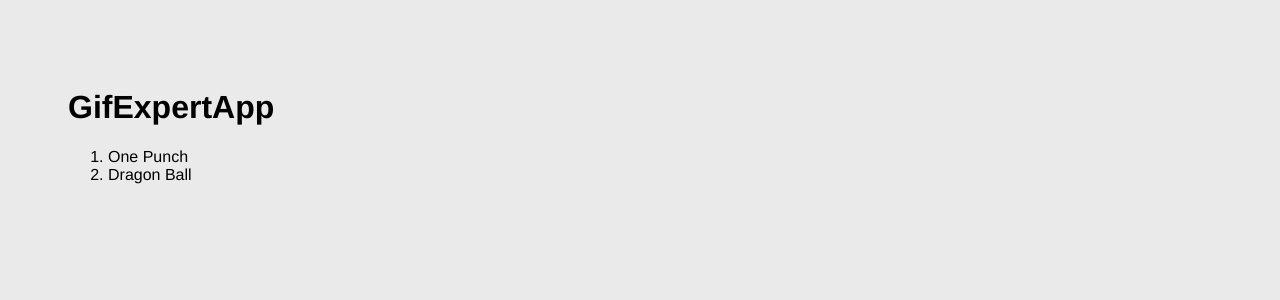
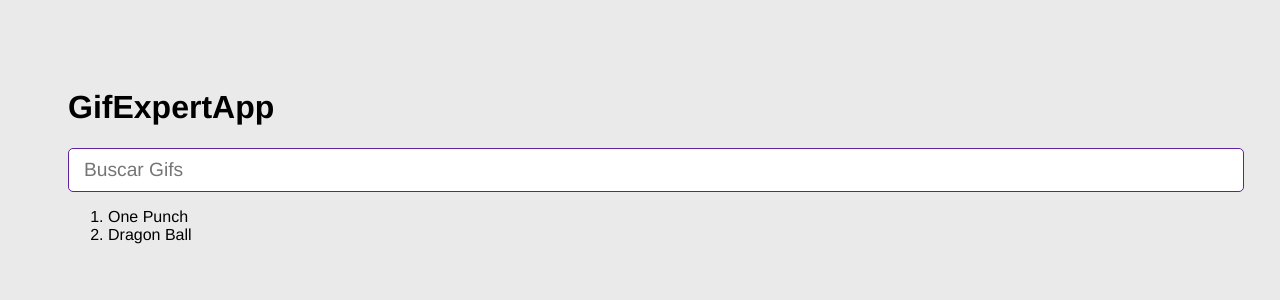
Before and after one commit to gustavcaves/gif-expert-app-fh, a React (Vite) app: page / in a window 1280 px wide. Shown: the top 300 px of the page. Built offline with nearby package versions, Linux system fonts and the light colour scheme.

Commit message:
updating

```diff
--- a/src/GifExpertApp.jsx
+++ b/src/GifExpertApp.jsx
@@ -1,14 +1,21 @@
 import { useState } from 'react';
 
 import React from 'react'
+import { AddCategory } from './components/AddCategory';
 
 export const GifExpertApp = () => {
 
     const [categories, setCategories] = useState(['One Punch', 'Dragon Ball']);
-    const [categories2, setCategories2] = useState(['One Punch', 'Dragon Ball']);
-    const [categories3, setCategories3] = useState(['One Punch', 'Dragon Ball']);
 
     console.log(categories)
+
+    const onAddCategory = ( newCategory) => {
+        // Valorant
+        console.log(newCategory)
+        // setCategories([...categories, 'Valorant']);
+        setCategories([newCategory, ...categories]);
+        // setCategories( cat => [ ...cat, 'Valorant']);
+    };
 
   return (
     <>
@@ -17,8 +24,14 @@
         <h1>GifExpertApp</h1>
 
         {/* Input */}
+        <AddCategory
+            // setCategories={ setCategories }
+            onNewCategory={ onAddCategory }
+        />
+
 
         {/* Listado de Gif */}
+        {/* <button onClick={ onAddCategory }>Agregar</button> */}
         <ol>
             { categories.map( category => {
                 return <li key={ category }>{ category}</li>
--- /dev/null
+++ b/src/components/AddCategory.jsx
@@ -0,0 +1,37 @@
+import { useState } from "react"
+
+
+export const AddCategory = ( { onNewCategory }) => {
+
+    const [InputValue, setInputValue] = useState('')
+
+    const onInputChange = ({ target }) => {
+        // console.log(target.value)
+        setInputValue(target.value)
+    }
+
+    const onSubmit = (event) => {
+        event.preventDefault();
+        if (InputValue.trim().length <= 1) return
+
+        // setCategories((categories) => [InputValue, ...categories])
+        onNewCategory(InputValue.trim())
+        setInputValue('');
+
+    }
+
+
+
+    return (
+        <form onSubmit={ onSubmit }>
+            <input
+                type="text"
+                placeholder="Buscar Gifs"
+                value={ InputValue }
+                // onChange={ (event) => onInputChange(event) }
+                onChange={ onInputChange }
+
+            />
+        </form>
+  )
+}
```
Also changed, not shown: 1 other file (tests, documents, lock files or other folders).
